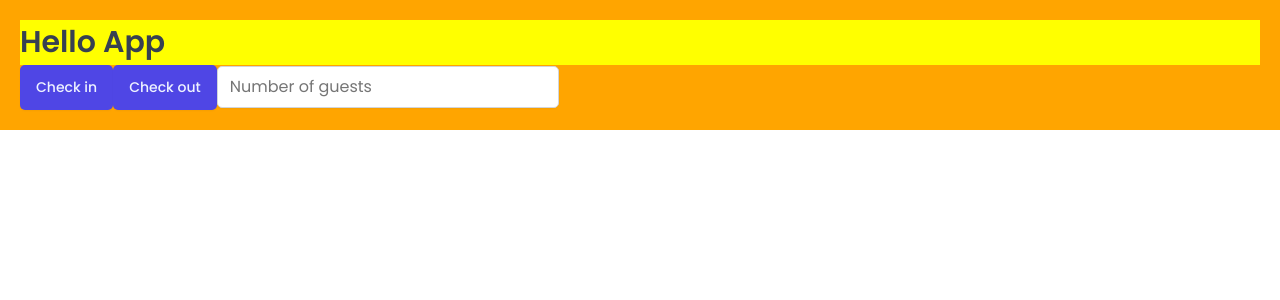
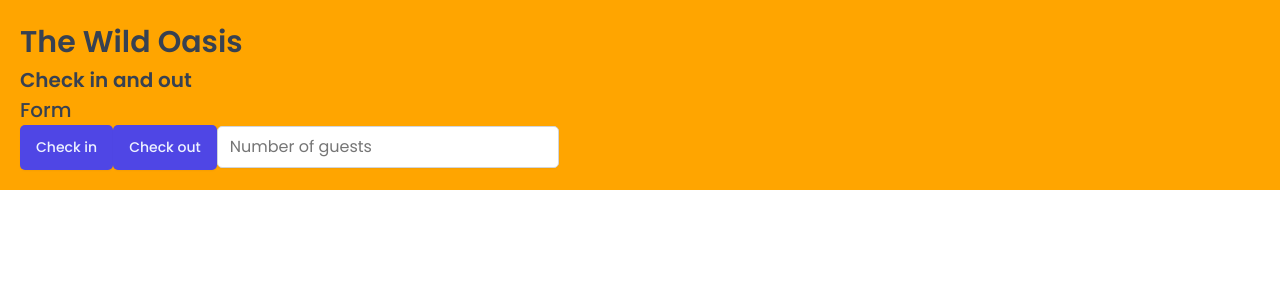
Before and after one commit to Tala-cmd/react-cozy-cabin, a React (Vite) app: page / in a window 1280 px wide. Shown: the top 300 px of the page. Built offline with nearby package versions, Linux system fonts and the light colour scheme; a web font is replaced by a local one.

Commit message:
Styled components props

```diff
--- a/src/App.jsx
+++ b/src/App.jsx
@@ -2,14 +2,7 @@
 import GlobalStyles from "./styles/GlobalStyles"
 import Button from "./ui/Button"
 import Input from "./ui/Input"
-
-const H1 = styled.h1`
-  font-size: 30px;
-  font-weight: 600;
-  background-color: yellow;
-`
-
-
+import Heading from "./ui/Heading"
 
 const StyledApp= styled.div`
   background-color: orange;
@@ -21,7 +14,9 @@
     <>
     <GlobalStyles />
       <StyledApp>
-        <H1>Hello App</H1>
+        <Heading as='h1'>The Wild Oasis</Heading>
+        <Heading as='h2'>Check in and out</Heading>
+        <Heading as='h3'>Form</Heading>
         <Button onClick={()=> alert('Check in')}>Check in</Button>
         <Button onClick={()=> alert('Check out')}>Check out</Button>
         <Input type="number" placeholder="Number of guests" />
--- /dev/null
+++ b/src/ui/Heading.jsx
@@ -0,0 +1,31 @@
+import styled, { css } from "styled-components";
+
+// const test = css`
+//   text-align: center;
+//   ${10 > 5 && 'background-color: yellow'}
+// `
+
+const Heading = styled.h1`
+  ${(props) =>
+    props.as === 'h1' &&
+    css`
+    font-size: 3rem;
+    font-weight: 600;`
+  }
+
+  ${(props) =>
+      props.as === 'h2' &&
+      css`
+      font-size: 2rem;
+      font-weight: 600;`
+    }
+
+  ${(props) =>
+      props.as === 'h3' &&
+      css`
+      font-size: 2rem;
+      font-weight: 500;`
+    }
+`
+
+export default Heading
```
